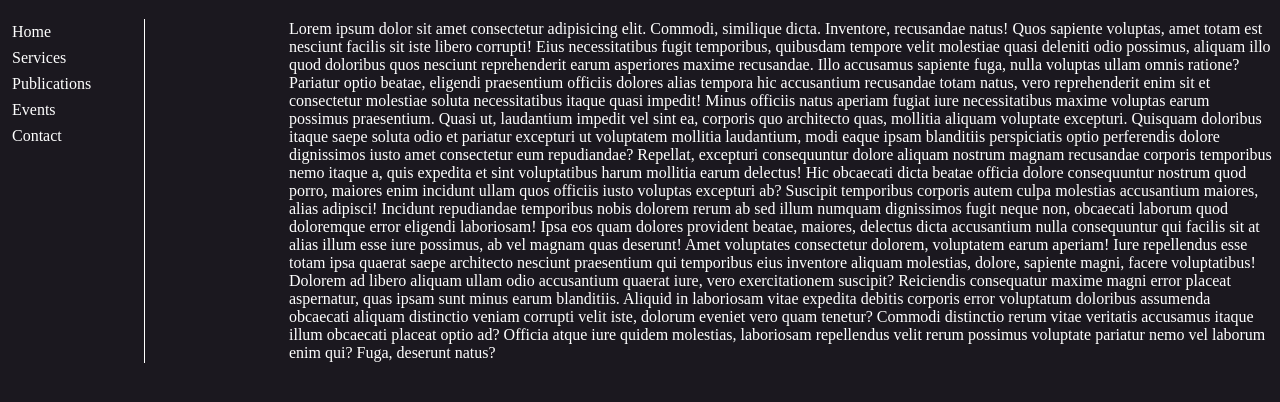
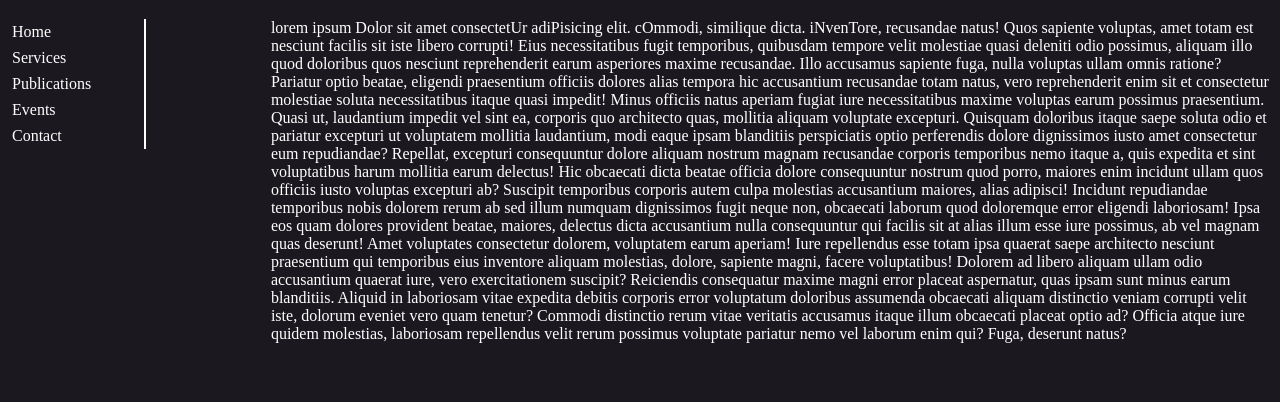
Before and after one commit to AloisVINCENT/AloisVINCENT.github.io, a plain HTML site: page index.html in a window 1280 px wide. Shown: the part 62-464 px from the top of the page. Drawn offline with Linux system fonts and the light colour scheme.

Commit message:
Sous-sous-menu & flex

```diff
--- a/index.html
+++ b/index.html
@@ -20,11 +20,35 @@
 
     #menu {
         float: left;
-        width: 5em;
+        width: 20%;
+        flex-direction: column;
+        flex: auto;
+        flex-grow: 4;
+        flex-shrink: 0;
     }
 
-    li:hover .sous-menu {
+    #lorem {
+        width: 50%;
+        flex-direction: column;
+        flex: auto;
+    }
+
+    li:hover>div>ul {
         display: block;
+    }
+
+    li.sous-menu:hover>div>ul {
+        display: block;
+    }
+
+    .sous-sous-menu li {
+        width: 6em;
+        top: -1.5em;
+        left: -0.5em;
+    }
+
+    #menu>li {
+        border-right: 2px solid;
     }
 
     li:hover {
@@ -41,11 +65,17 @@
     .sous-menu {
         display: none;
         position: absolute;
-        left: 6.5em;
+        left: 37%;
+    }
+
+    .sous-sous-menu {
+        display: none;
+        position: absolute;
+        left: 78%;
     }
 
     ul.sous-menu:first-of-type {
-        top: -1em;
+        top: -2.5em;
     }
 
     ul.sous-menu:nth-child(2) {
@@ -53,60 +83,111 @@
     }
 
     p {
-        margin-left: 8.5em;
-        padding: 1px 0 1px 9em;
-        border-left: 1px solid;
+        display: flex;
+        flex-wrap: wrap;
+        flex-direction: row;
+        position: relative;
+        margin-top: 0;
+        padding-left: 1%;
+    }
+
+    div {
+        position: relative;
+        display: flex;
+    }
+
+    div.sous-flex {
+        width: 200%;
     }
 </style>
 
 <body>
     <h1>Le pont mirabeau</h1>
+    <div id="Flex">
         <div id="menu">
             <li>Home
+                <div class="sous-flex">
                     <ul class="sous-menu">
                         <li>Accueil</li>
                     </ul>
+                </div>
             </li>
             <li>Services
+                <div class="sous-flex">
                     <ul class="sous-menu">
                         <li>Strategy</li>
-                <li>Optimization</li>
+                        <li>Optimization
+                            <div class="sous-sous-flex">
+                                <ul class="sous-sous-menu">
+                                    <li>test</li>
                                 </ul>
+                            </div>
+                        </li>
+                    </ul>
+                </div>
             </li>
             <li>Publications
+                <div class="sous-flex">
                     <ul class="sous-menu">
                         <li>Articles</li>
                         <li>Tutorials</li>
                     </ul>
+                </div>
             </li>
             <li>Events</li>
             <li>Contact</li>
         </div>
-    <p>Lorem ipsum dolor sit amet consectetur adipisicing elit. Commodi, similique dicta. Inventore, recusandae natus!
-        Quos sapiente voluptas, amet totam est nesciunt facilis sit iste libero corrupti! Eius necessitatibus fugit
-        temporibus, quibusdam tempore velit molestiae quasi deleniti odio possimus, aliquam illo quod doloribus quos
-        nesciunt reprehenderit earum asperiores maxime recusandae. Illo accusamus sapiente fuga, nulla voluptas ullam
-        omnis ratione? Pariatur optio beatae, eligendi praesentium officiis dolores alias tempora hic accusantium
-        recusandae totam natus, vero reprehenderit enim sit et consectetur molestiae soluta necessitatibus itaque quasi
-        impedit! Minus officiis natus aperiam fugiat iure necessitatibus maxime voluptas earum possimus praesentium.
-        Quasi ut, laudantium impedit vel sint ea, corporis quo architecto quas, mollitia aliquam voluptate excepturi.
-        Quisquam doloribus itaque saepe soluta odio et pariatur excepturi ut voluptatem mollitia laudantium, modi eaque
-        ipsam blanditiis perspiciatis optio perferendis dolore dignissimos iusto amet consectetur eum repudiandae?
-        Repellat, excepturi consequuntur dolore aliquam nostrum magnam recusandae corporis temporibus nemo itaque a,
-        quis expedita et sint voluptatibus harum mollitia earum delectus! Hic obcaecati dicta beatae officia dolore
-        consequuntur nostrum quod porro, maiores enim incidunt ullam quos officiis iusto voluptas excepturi ab? Suscipit
-        temporibus corporis autem culpa molestias accusantium maiores, alias adipisci! Incidunt repudiandae temporibus
-        nobis dolorem rerum ab sed illum numquam dignissimos fugit neque non, obcaecati laborum quod doloremque error
+        <div id="Lorem">
+            <p>lorem ipsum Dolor sit amet consectetUr adiPisicing elit. cOmmodi, similique
+                dicta.
+                iNvenTore, recusandae natus!
+                Quos sapiente voluptas, amet totam est nesciunt facilis sit iste libero corrupti! Eius necessitatibus
+                fugit
+                temporibus, quibusdam tempore velit molestiae quasi deleniti odio possimus, aliquam illo quod doloribus
+                quos
+                nesciunt reprehenderit earum asperiores maxime recusandae. Illo accusamus sapiente fuga, nulla voluptas
+                ullam
+                omnis ratione? Pariatur optio beatae, eligendi praesentium officiis dolores alias tempora hic
+                accusantium
+                recusandae totam natus, vero reprehenderit enim sit et consectetur molestiae soluta necessitatibus
+                itaque
+                quasi
+                impedit! Minus officiis natus aperiam fugiat iure necessitatibus maxime voluptas earum possimus
+                praesentium.
+                Quasi ut, laudantium impedit vel sint ea, corporis quo architecto quas, mollitia aliquam voluptate
+                excepturi.
+                Quisquam doloribus itaque saepe soluta odio et pariatur excepturi ut voluptatem mollitia laudantium,
+                modi
+                eaque
+                ipsam blanditiis perspiciatis optio perferendis dolore dignissimos iusto amet consectetur eum
+                repudiandae?
+                Repellat, excepturi consequuntur dolore aliquam nostrum magnam recusandae corporis temporibus nemo
+                itaque a,
+                quis expedita et sint voluptatibus harum mollitia earum delectus! Hic obcaecati dicta beatae officia
+                dolore
+                consequuntur nostrum quod porro, maiores enim incidunt ullam quos officiis iusto voluptas excepturi ab?
+                Suscipit
+                temporibus corporis autem culpa molestias accusantium maiores, alias adipisci! Incidunt repudiandae
+                temporibus
+                nobis dolorem rerum ab sed illum numquam dignissimos fugit neque non, obcaecati laborum quod doloremque
+                error
                 eligendi laboriosam! Ipsa eos quam dolores provident beatae, maiores, delectus dicta accusantium nulla
-        consequuntur qui facilis sit at alias illum esse iure possimus, ab vel magnam quas deserunt! Amet voluptates
+                consequuntur qui facilis sit at alias illum esse iure possimus, ab vel magnam quas deserunt! Amet
+                voluptates
                 consectetur dolorem, voluptatem earum aperiam! Iure repellendus esse totam ipsa quaerat saepe architecto
                 nesciunt praesentium qui temporibus eius inventore aliquam molestias, dolore, sapiente magni, facere
-        voluptatibus! Dolorem ad libero aliquam ullam odio accusantium quaerat iure, vero exercitationem suscipit?
-        Reiciendis consequatur maxime magni error placeat aspernatur, quas ipsam sunt minus earum blanditiis. Aliquid in
-        laboriosam vitae expedita debitis corporis error voluptatum doloribus assumenda obcaecati aliquam distinctio
+                voluptatibus! Dolorem ad libero aliquam ullam odio accusantium quaerat iure, vero exercitationem
+                suscipit?
+                Reiciendis consequatur maxime magni error placeat aspernatur, quas ipsam sunt minus earum blanditiis.
+                Aliquid in
+                laboriosam vitae expedita debitis corporis error voluptatum doloribus assumenda obcaecati aliquam
+                distinctio
                 veniam corrupti velit iste, dolorum eveniet vero quam tenetur? Commodi distinctio rerum vitae veritatis
-        accusamus itaque illum obcaecati placeat optio ad? Officia atque iure quidem molestias, laboriosam repellendus
+                accusamus itaque illum obcaecati placeat optio ad? Officia atque iure quidem molestias, laboriosam
+                repellendus
                 velit rerum possimus voluptate pariatur nemo vel laborum enim qui? Fuga, deserunt natus?</p>
+        </div>
+    </div>
 </body>
 
 </html>
```
Lines whose indentation alone changed are shown as unchanged.
